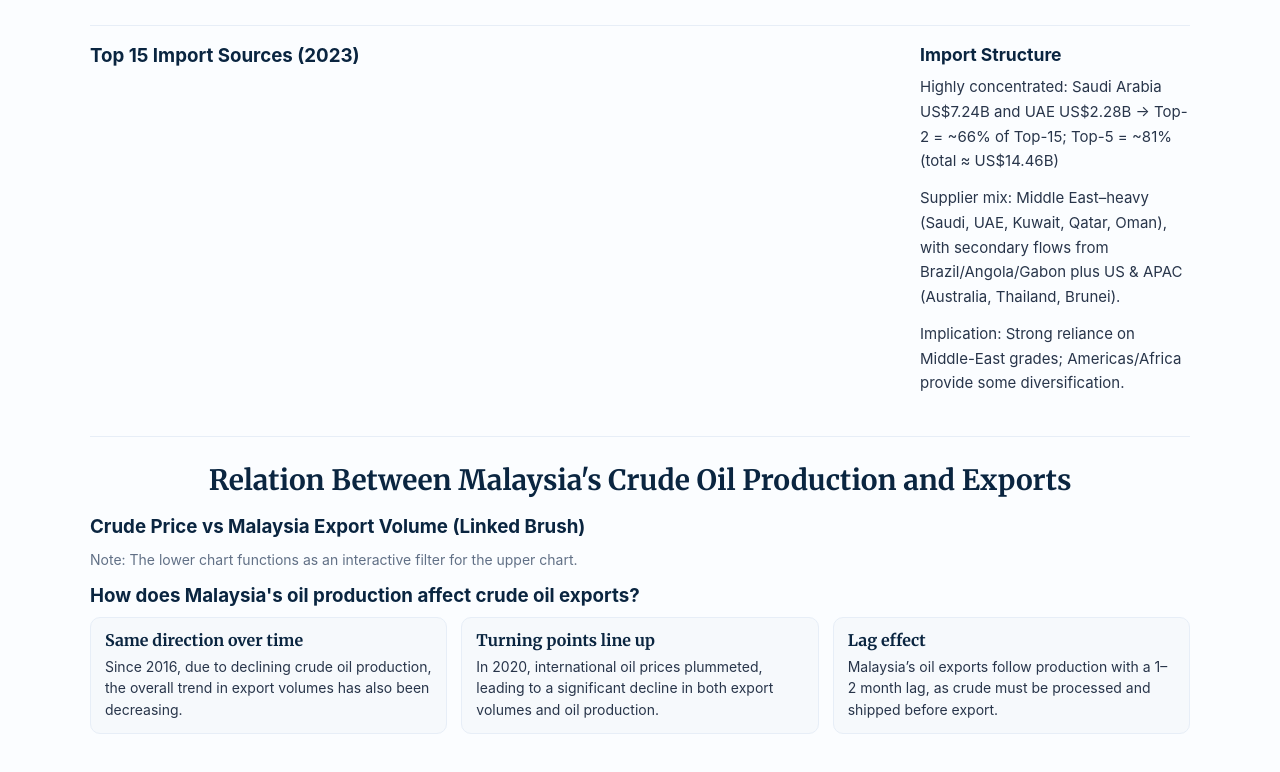
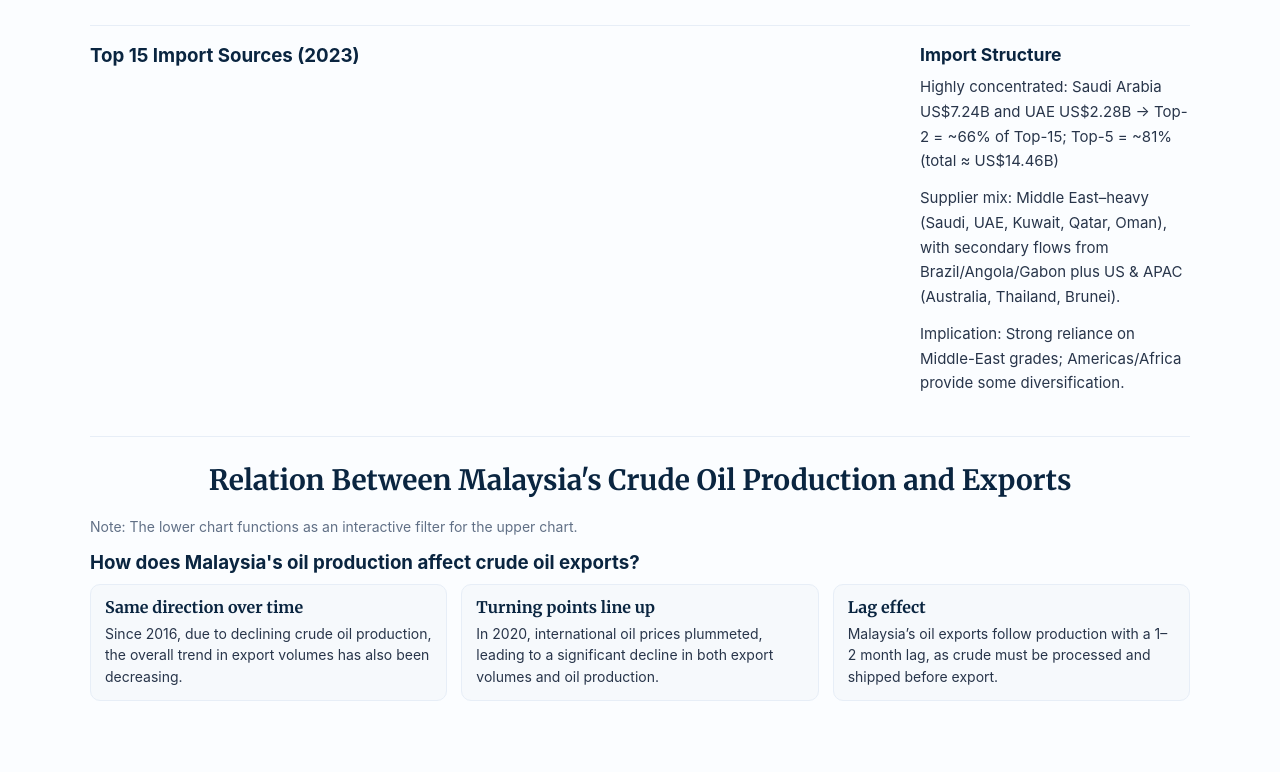
Before and after one commit to ESPLORARE/FIT3179A2, a plain HTML site: page index.html in a window 1280 px wide. Shown: the part 1185-1957 px from the top of the page. After the commit the page ends 1930 px from the top, so only its background shows below. Drawn offline with Linux system fonts and the light colour scheme; a script that the page names is missing.

Commit message:
change layout

```diff
--- a/index.html
+++ b/index.html
@@ -16,6 +16,7 @@
   <!-- 你的嵌图脚本：保持使用原来的 vega_lite_vis.js（ID 不变） -->
   <script defer src="vega_lite_vis.js"></script>
 
+<!-- style 分割线-------style 分割线--------------style 分割线----------------style 分割线------------------style 分割线----------------- -->
   <style>
     :root{
       /* ======== 尺寸控制：只改这里就能统一改大小 ======== */
@@ -133,6 +134,7 @@
     }
 
   </style>
+<!-- style 分割线-------style 分割线--------------style 分割线----------------style 分割线------------------style 分割线----------------- -->
 </head>
 <body>
 
@@ -207,7 +209,6 @@
     <!-- 产量 ← 体积（联动刷选） | 占满整行 -->
     <section class="section" id="sec-link">
       <h2>Relation Between Malaysia's Crude Oil Production and Exports</h2>
-      <h3>Crude Price vs Malaysia Export Volume (Linked Brush)</h3>
 
       <!-- 整行图表容器：不走两列布局 -->
       <div id="export_vs_production" class="viz" style="max-width: var(--max-page); margin: 0 auto;"></div>
```
